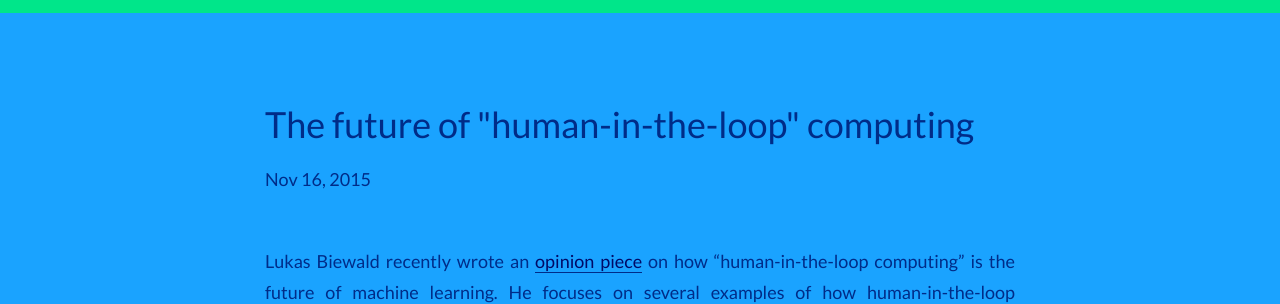
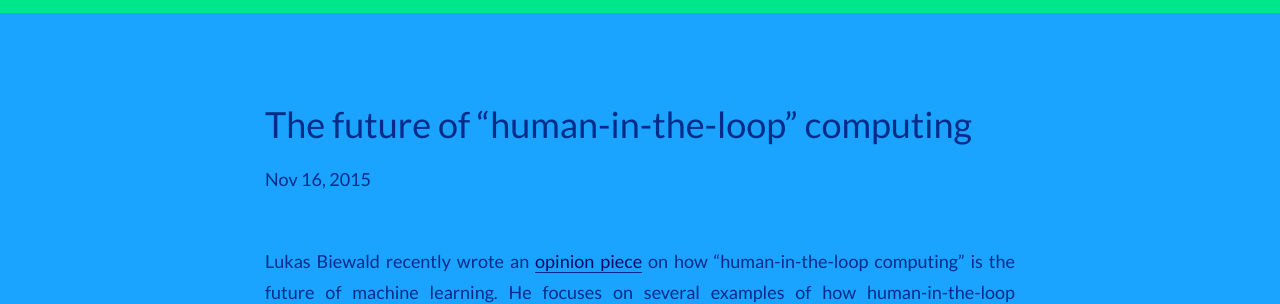
Before and after one commit to glifchits/glifchits.github.io, a Jekyll site: the page built from _posts/2015-11-16-future-of-human-in-the-loop-computing.markdown, in a window 1280 px wide. Shown: the part 294-598 px from the top of the page. Built offline with Jekyll 4.4.1, drawn with Linux system fonts in a browser that asks for light colours; nearby versions of some CDN libraries; library files that are not in the unit come from our copies; comment, search, counter and statistics services are not loaded.

```diff
--- a/_posts/2015-11-16-future-of-human-in-the-loop-computing.markdown
+++ b/_posts/2015-11-16-future-of-human-in-the-loop-computing.markdown
@@ -1,6 +1,6 @@
 ---
 published: true
-title: The future of "human-in-the-loop" computing
+title: The future of “human-in-the-loop” computing
 layout: post
 ---
 Lukas Biewald recently wrote an [opinion piece](http://www.computerworld.com/article/3004013/robotics/why-human-in-the-loop-computing-is-the-future-of-machine-learning.html) on how “human-in-the-loop computing” is the future of machine learning. He focuses on several examples of how human-in-the-loop computing happens right now, so I wanted to think about how human-in-the-loop computing will evolve over time.
```
